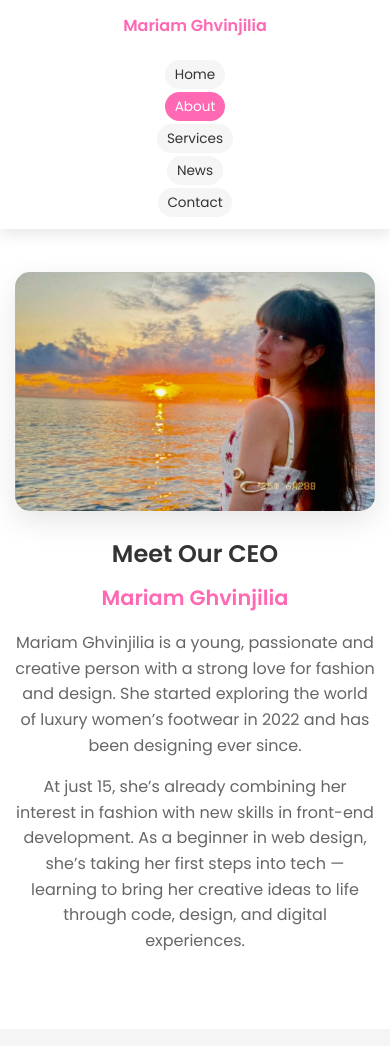
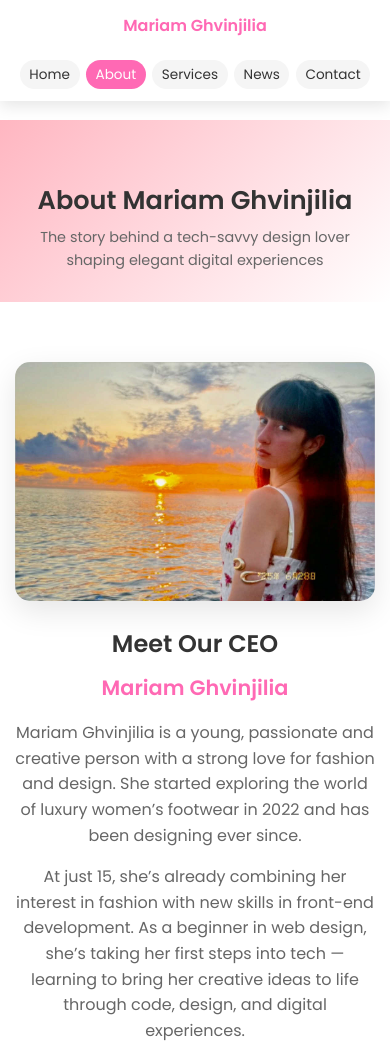
Before and after one commit to wannabe00/Helping-Student-Clothes-Shop, a plain HTML site: page about.html in a window 390 px wide. Shown: the top 1046 px of the page. Drawn offline with Linux system fonts and the light colour scheme.

Commit message:
Fix positions

```diff
--- a/responsive.css
+++ b/responsive.css
@@ -1,4 +1,3 @@
-/* Mobile (768px and below) */
 @media (max-width: 768px) {
 	.nav-container {
 		flex-direction: column;
@@ -37,10 +36,10 @@
 	}
 
 	.page-header {
-		margin-top: 60px;
-		padding: 60px 0 30px;
+		margin-top: 100px;
+		padding: 80px 0 40px;
 		height: auto;
-		min-height: 180px;
+		min-height: 200px;
 	}
 	.page-header h1 {
 		font-size: 2rem;
@@ -51,8 +50,8 @@
 		padding: 0 1rem;
 	}
 	.hero {
-		margin-top: 60px;
-		padding: 60px 0 40px;
+		margin-top: 100px;
+		padding: 80px 0 50px;
 	}
 	.hero-content h1 {
 		font-size: 2rem;
@@ -101,11 +100,15 @@
 		flex-direction: column;
 		text-align: center;
 		padding: 1rem;
+		align-items: center;
 	}
 	.contact-method i {
 		margin-right: 0;
 		margin-bottom: 0.8rem;
 		font-size: 1.5rem;
+	}
+	.contact-method div {
+		text-align: center;
 	}
 	.form-row {
 		grid-template-columns: 1fr;
@@ -154,15 +157,16 @@
 	}
 }
 
-/* Small Mobile (480px and below) */
 @media (max-width: 480px) {
 	.nav-container {
 		padding: 0.4rem 0.8rem;
 	}
 	.nav-menu {
-		flex-direction: column;
+		flex-direction: row;
 		gap: 0.4rem;
 		align-items: center;
+		justify-content: center;
+		flex-wrap: wrap;
 	}
 	.nav-menu a {
 		padding: 0.3rem 0.6rem;
@@ -171,8 +175,9 @@
 		text-align: center;
 	}
 	.page-header {
-		padding: 40px 0 20px;
-		min-height: 140px;
+		margin-top: 120px;
+		padding: 60px 0 30px;
+		min-height: 160px;
 	}
 	.page-header h1 {
 		font-size: 1.6rem;
@@ -183,7 +188,8 @@
 		padding: 0 1rem;
 	}
 	.hero {
-		padding: 40px 0 30px;
+		margin-top: 120px;
+		padding: 60px 0 40px;
 	}
 	.hero-content h1 {
 		font-size: 1.6rem;
@@ -207,7 +213,6 @@
 	}
 }
 
-/* Tablet (769px - 1024px) */
 @media (min-width: 769px) and (max-width: 1024px) {
 	.nav-container {
 		flex-direction: row;
@@ -275,7 +280,6 @@
 	}
 }
 
-/* Desktop (1025px+) */
 @media (min-width: 1025px) {
 	.nav-container {
 		flex-direction: row;
```
